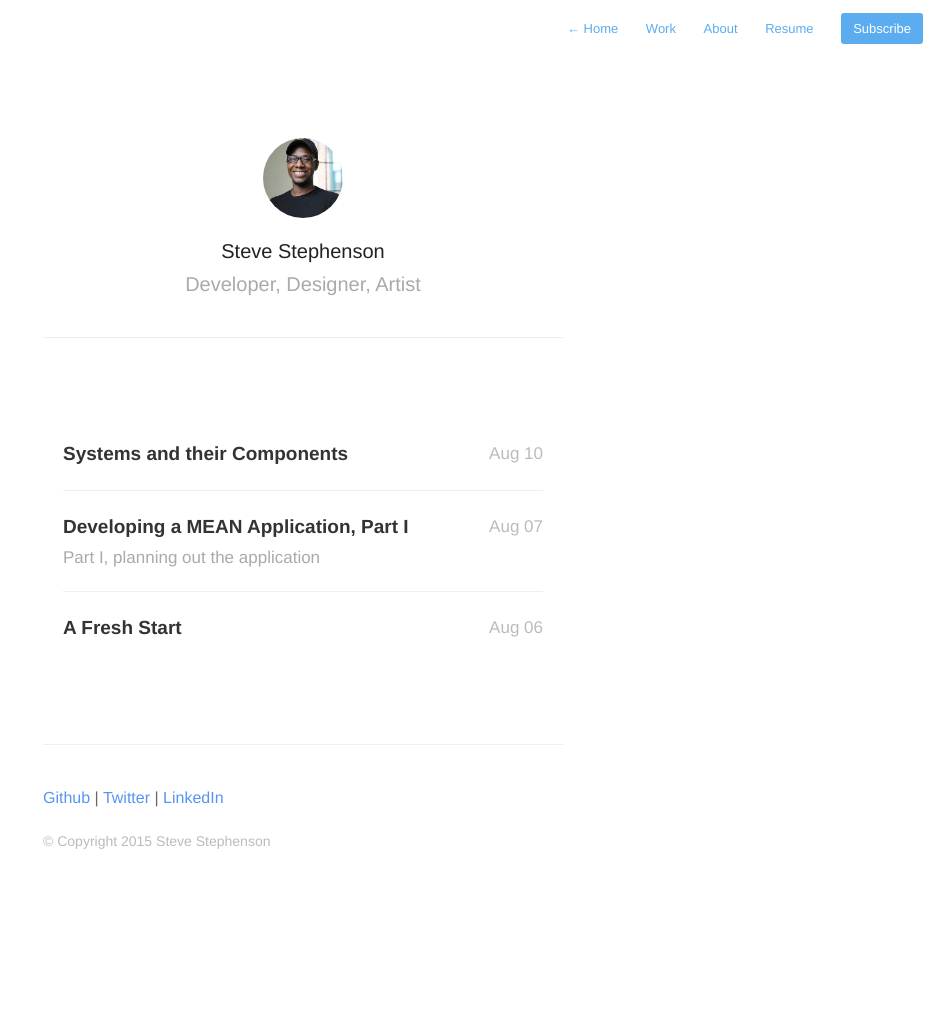
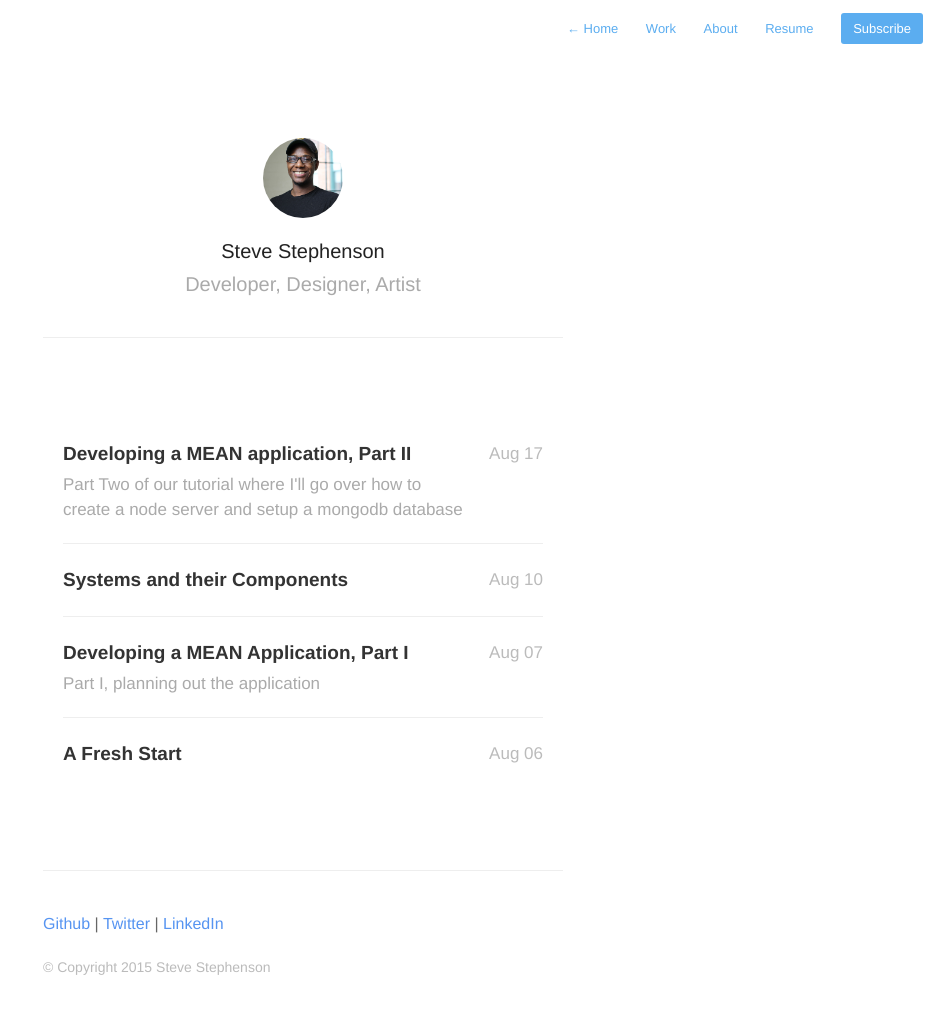
Before and after one commit to Steveiscreative/steveiscreative.github.io, a Jekyll site: the page built from index.html, in a window 1280 px wide. Shown: the whole page, without its empty margins (337-1280 px from the left). Built offline with Jekyll 4.4.1, drawn with Linux system fonts in a browser that asks for light colours; nearby versions of some CDN libraries; Markdown is read by kramdown in place of the engine named in the settings; the list of posts is cut into pages by our own code; before the commit the page ends 900 px from its top, so only the background shows below that; some of the changed lines change nothing that is shown.

Commit message:
Publishes Developing a MEAN application, Part II

````diff
--- a/_drafts/developing-a-mean-app-part-2.markdown
+++ b/_posts/2015-08-17-developing-a-mean-app-part-2.markdown
@@ -1,13 +1,39 @@
 ---
 title:  "Developing a MEAN application, Part II"
-description: Work in progress
-## date: 2015-08-11
+description: Part Two of our tutorial where I'll go over how to create a node server and setup a mongodb database
+date: 2015-08-17
 ---
 
-In [part one][part_1] I had started planning out my MEAN application. In this post, I'll be setting up the node server, setting up mongodb, and finally setting up the api endpoint responses.
+In [part one][part_1], we started planning out our MEAN application. In this post, we'll get the node server up and running, setup our database using mongodb, and finally, setup our RESTful api that our application will interact with.s
 
-## Setup
+Before we get started, we'll need to setup and pull in our project dependencies. To do this, create a package.json file with the following:
+
 ```
+// file: package.json
+
+{
+"dependencies": {
+    "express": "~3.1.0",
+    "path": "~0.4.9",
+    "mongoose": "3.5.5",
+    "body-parser": "~1.9.1"
+  }
+}
+
+```
+
+Now, in our terminal run the following command:
+
+```
+npm install
+```
+
+## Server Setup
+Alright, once we have all our dependencies, we're ready to get started. We'll start off by creating a file named server.js and establishing our dependencies and some global variables.
+
+```
+file: server.js
+
 var app_root = __dirname,
     port = 4001,
     express = require('express'),
@@ -15,15 +41,15 @@ var app_root = __dirname,
     bodyParser = require('body-parser'),
     path = require('path');
 ```
-## Server configs
-Once all the dependencies have been added, you'll want instantiate express.
+
+## Initialize Express and Server configs
+Next, we'll initialize our express server.
 
 ```
-// Create Server
 var app = express();
 ```
 
-Now that we've created a our server using express, we'll now set some configurations
+That's it!  Now that we've created our express server, we'll set some configurations.
 
 ```
 app.configure(function () {
@@ -46,17 +72,17 @@ app.configure(function () {
 
 ## Mongo via Mongoose
 
-Alright, so we have our server set up and now we're going to setup mongodb. For this application we'll be using [Mongoose][mongoosejs]. Mongoose is an “elegant mongodb object modeling for node.js“. So, well set up the schema, then create the model. If you're unformilar with mongodb in general, I'd highly recommend taking one of their free, online courses at [Mongo University][mongouni].
+Now that our server is set up and now we're going to setup our database. For this application we'll be using [Mongoose][mongoosejs]. Mongoose is an “elegant mongodb object modeling for node.js“. If you're unfamiliar with mongodb in general, I'd highly recommend taking one of their [free online courses][mongouni].
 
 ### Setting up database
-First things first, we'll need to connect to the database. It's pretty straight forward. If you're developing on a local environment, the server your connecting to is localhost. Just to note, if the database you're connecting to doesn't exist, mongoose will create the table.
+The first thing we'll need to do is connect to our database. For this tutorial, the name of our database is 'ng_contacts_mini', but of course this can be changed to whatever you'd like to name your database.
 
 ```
 mongoose.connect('mongodb://localhost/ng_contacts_mini');
 ```
 
 ### Creating a Schema
-Once we're connected, well create a 'Contact' schema. The schema consist the field names (or key to be politically correct) and the 'SchemaType'. SchemaTypes can be strings, booleans, and date to name a few. For this example, I'll keep it simple with a couple keys and all of them will be strings.
+Once we're connected, well create a 'Contact' schema. The schema consist of field names and the 'SchemaType'. SchemaTypes can be strings, booleans, arrays, and date to name a few. For this example, we'll keep it simple with a couple keys and all of them will be strings.
 
 ```
 var Contact = new mongoose.Schema({
@@ -70,17 +96,17 @@ var Contact = new mongoose.Schema({
 ```
 
 ### Creating a Model
-Once we've created the schema, we'll have to create a model that maps to the schema. Models allow for us to retrieve and manipulate documents in mongoose.
+Once we've created the schema, we'll create a model that maps to the schema. Models allow for us to retrieve and manipulate documents (data) in the mongo database.
 
 ```
 // Model
 var ContactModel = mongoose.model('Contact', Contact);
 ```
 
-## Endpoints & responses
-Now that we've connected to our database and we've setup the server, we can now connect the two to create our api.
+## Restful API (endpoints & responses)
+Now that we've created our server and setup our database, now we can connect the two and create our restful api.
 
-Return all contacts
+### Return all contacts
 
 ```
 // return all contacts
@@ -95,7 +121,7 @@ app.get('/api/contacts', function (request, response) {
 });
 ```
 
-Get contact by id
+### Get contact by id
 
 ```
 // get specified (:id ) contact
@@ -110,9 +136,10 @@ app.get('/api/contacts/:id', function (request, response) {
 });
 ```
 
-Add new contact
+### Add new contact
 
 ```
+
 // add new contact
 app.post('/api/contacts', function (request, response) {
     var contact = new ContactModel({
@@ -133,9 +160,10 @@ app.post('/api/contacts', function (request, response) {
         }
     });
 });
+
 ```
 
-Update contact
+### Update contact
 
 ```
 // Update contact by id
@@ -160,7 +188,7 @@ app.put('/api/contacts/:id', function (request, response) {
 });
 ```
 
-Delete contact
+### Delete contact
 
 ```
 // delete contact
@@ -178,9 +206,22 @@ app.delete('/api/contacts/:id', function(request, response) {
 });
 ```
 
-Once we've set all the endpoints the last set would be to setup
+Once we've finish setting up the server we can run the server. To do this, run the following command in the terminal
+
+```
+    node server.js
+```
+
+## Testing
+Once we've setup everything, the last thing we'll do is test our API. For this we'll use [Postmon][postmon] but any Restful service tester will do.
+
+
+## Fin.
+And we're done! Now that we've created our server and api, we can start building our application. In part three, I'll be going over how to create an Angular application that interacts with the server we've just hooked up.
+
 
 [part_1]: /2015/developing-a-mean-application-part-1/
+[postmon]: https://chrome.google.com/webstore/detail/postman/fhbjgbiflinjbdggehcddcbncdddomop?hl=en
 [mongoosejs]: http://mongoosejs.com/index.html
 [mongouni]: https://university.mongodb.com
 [jekyll]:    http://jekyllrb.com
````
